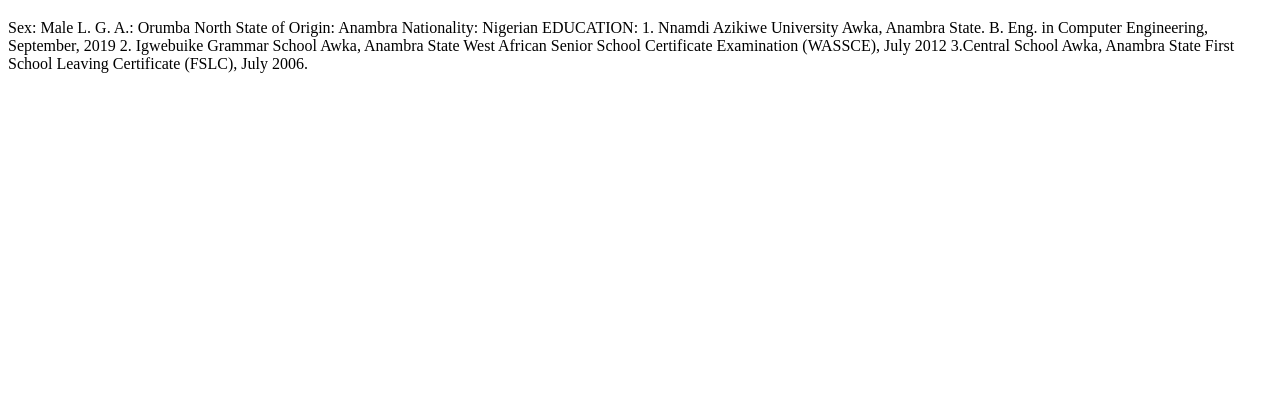
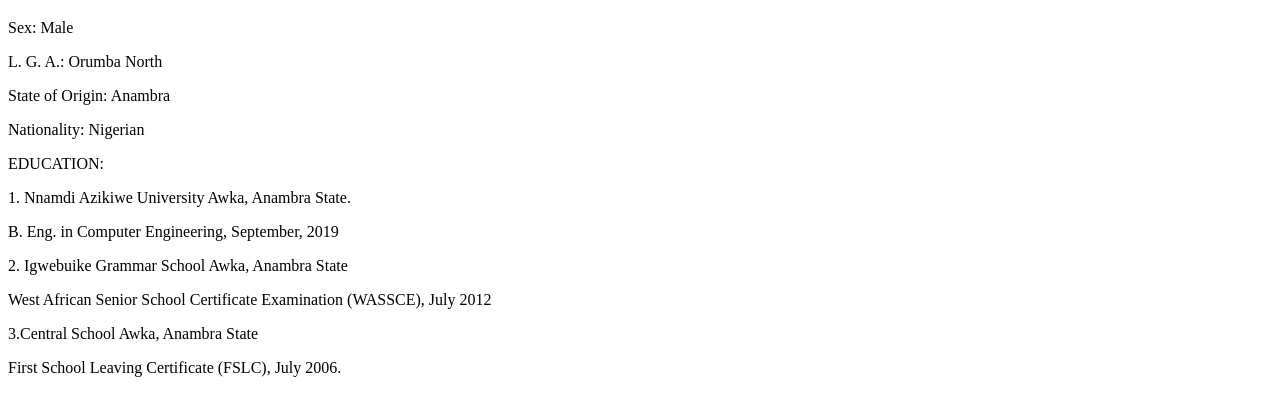
Before and after one commit to mariuschris/Node-Http-server-and-html, a website: page template_pages/contact.html in a window 1280 px wide. Shown: the part 61-476 px from the top of the page. Drawn offline with Linux system fonts and the light colour scheme.

Commit message:
add paragraph

```diff
--- a/template_pages/contact.html
+++ b/template_pages/contact.html
@@ -9,19 +9,19 @@
 <body>
     <h1>Information</h1>
     <p>
-Sex: Male
-L. G. A.: Orumba North
-State of Origin: Anambra
-Nationality: Nigerian
-EDUCATION:
-1. Nnamdi Azikiwe University Awka, Anambra State.
-B. Eng. in Computer Engineering, September, 2019
+        <p>Sex: Male </p>
+            <p>L. G. A.: Orumba North </p>
+                <p>State of Origin: Anambra </p>
+                    <p>Nationality: Nigerian </p>
+                        <p>EDUCATION:  </p>
+                            <p>1. Nnamdi Azikiwe University Awka, Anambra State.  </p>
+                                <p>B. Eng. in Computer Engineering, September, 2019 </p>
 
-2. Igwebuike Grammar School Awka, Anambra State
-West African Senior School Certificate Examination (WASSCE), July 2012
+                                    <p>2. Igwebuike Grammar School Awka, Anambra State </p>
+                                        <p>West African Senior School Certificate Examination (WASSCE), July 2012 </p>
 
-3.Central School Awka, Anambra State
-First School Leaving Certificate (FSLC), July 2006.
-    </p>
+                                            <p>3.Central School Awka, Anambra State </p>
+                                                <p>First School Leaving Certificate (FSLC), July 2006. </p>
+
 </body>
 </html>
```
Also changed, not shown: template_pages/about.html (+5 -5 lines).
